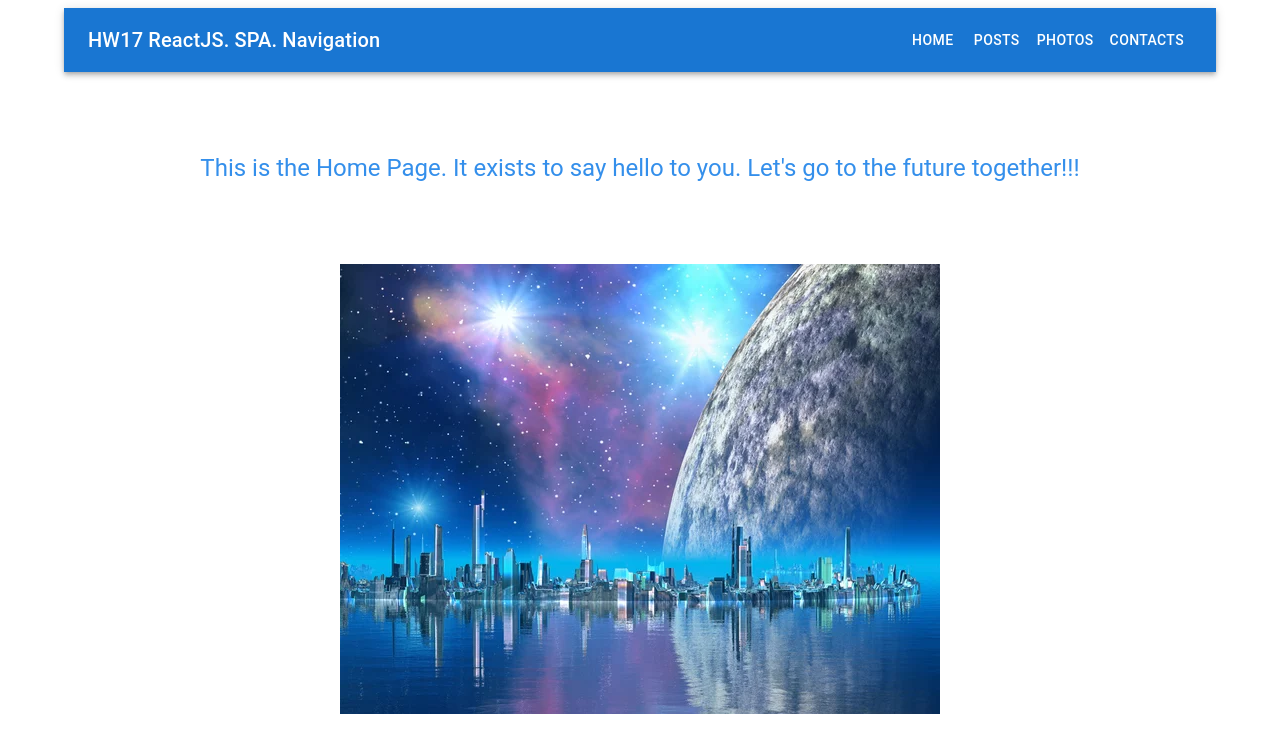
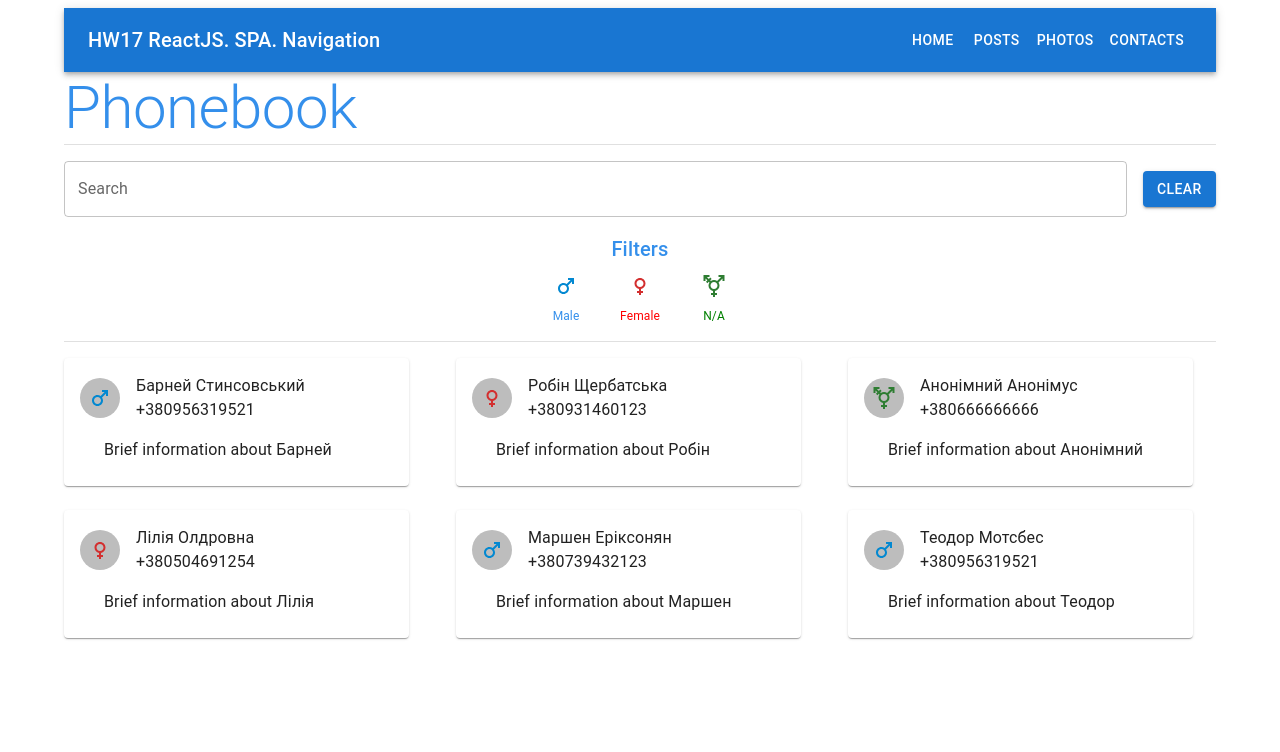
Before and after one commit to ProkhorchukCursor/-react-router, a React (Create React App) app: page /#/contacts in a window 1280 px wide. Shown: the top 752 px of the page. Built offline with nearby package versions, Linux system fonts and the light colour scheme.

Commit message:
fixed router

```diff
--- a/src/components/ContactsList/ContactsList.tsx
+++ b/src/components/ContactsList/ContactsList.tsx
@@ -7,6 +7,7 @@
 
 import { IContact } from "../../types";
 import { Box, Grid, Typography } from "@mui/material";
+import { Link } from "react-router-dom";
 
 interface IProps {
  search: string;
@@ -54,8 +55,6 @@
  filterNoGender,
 }: IProps) => {
  const [contacts, setContacts] = useState<IContact[]>([]);
-
- //  getGenderFiltered(CONTACTS, filterMale, filterFemale, filterNoGender);
 
  const debouncedSearch = debounce((value: string) => {
   const filteredValue = value.toLocaleLowerCase().trim();
@@ -105,17 +104,24 @@
        md={4}
        key={`${contact.firstName} ${contact.lastName}-${contact.phone}`}
       >
+       <Link
+        to={`/contacts/${contact.firstName}-${contact.lastName}`}
+        style={{ textDecoration: "none", color: "inherit" }}
+       >
         <Contact
          firstName={contact.firstName}
          lastName={contact.lastName}
          phone={contact.phone}
          gender={contact.gender}
         />
+       </Link>
       </Grid>
      ))}
     </Grid>
    ) : (
-    <Typography sx={{textAlign: "center"}} variant="h2" color="#348feb">Sorry, contacts not found</Typography>
+    <Typography sx={{ textAlign: "center" }} variant="h2" color="#348feb">
+     Sorry, contacts not found
+    </Typography>
    )}
   </Box>
  );
--- a/src/index.tsx
+++ b/src/index.tsx
@@ -1,6 +1,6 @@
 import React from "react";
 import ReactDOM from "react-dom/client";
-import { BrowserRouter } from "react-router-dom";
+import { HashRouter  } from "react-router-dom";
 
 import App from "./App";
 
@@ -9,8 +9,8 @@
 );
 root.render(
  <React.StrictMode>
-  <BrowserRouter>
+  <HashRouter>
    <App />
-  </BrowserRouter>
+  </HashRouter>
  </React.StrictMode>,
 );
--- a/src/pages/UserPage/UserPage.tsx
+++ b/src/pages/UserPage/UserPage.tsx
@@ -1,6 +1,10 @@
 import { Box, Container } from "@mui/material";
+import { useParams } from "react-router-dom";
 
 const UserPage = () => {
+const id = useParams();
+console.log(id);
+
  return (
   <Container>
    <Box
```
Lines whose indentation alone changed are shown as unchanged.
